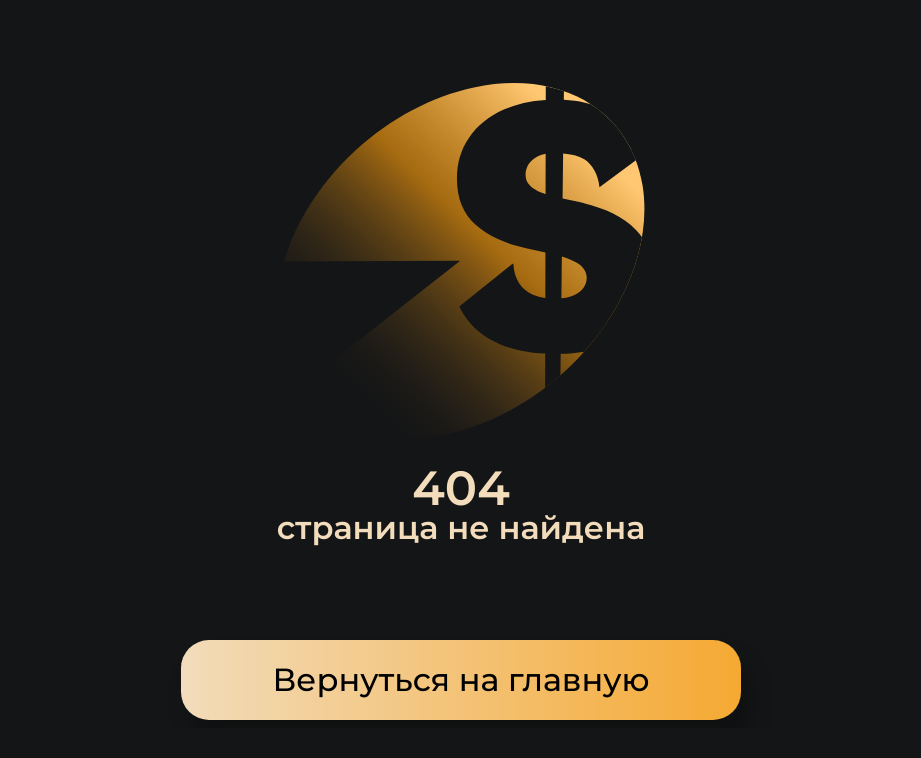
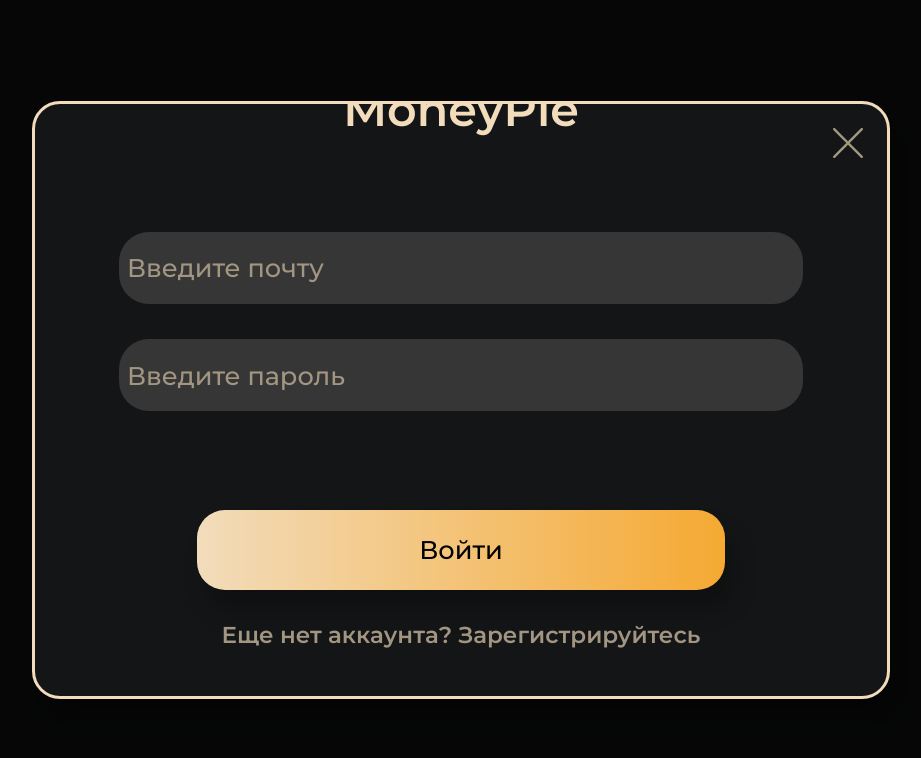
Before and after one commit to money-pie/frontend, a Next.js app: page /authorizationPage in a window 1280 px wide. Before the commit this address had no page. Shown: the top 758 px of the page, without its empty margins (179-1100 px from the left). Built offline with nearby package versions, Linux system fonts and the light colour scheme.

Commit message:
feat: add authorization page

```diff
--- /dev/null
+++ b/pages/authorizationPage.tsx
@@ -0,0 +1,18 @@
+import React, { useState } from "react";
+import AuthorizationForm from "../components/modules/AuthorizationForm/AuthorizationForm";
+
+function AuthorizationPage(): JSX.Element {
+  const [showModal, setShowModal] = useState<boolean>(true);
+
+  const closeModal = () => {
+    setShowModal(false);
+  };
+
+  return (
+    <div>
+      <AuthorizationForm active={showModal} onClose={closeModal} />
+    </div>
+  );
+}
+
+export default AuthorizationPage;
```
